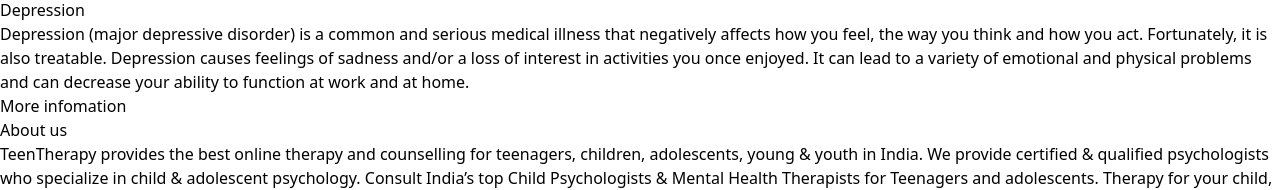
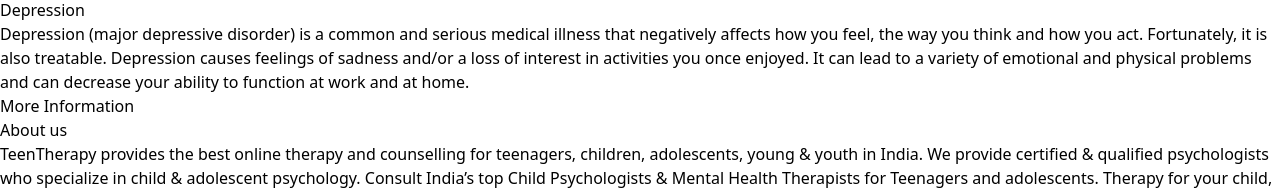
Before and after one commit to mohtashim21/Mental-health-project-frontend, a React (Vite) app: page / in a window 1280 px wide. Shown: the part 3616-3806 px from the top of the page. Built offline with nearby package versions, Linux system fonts and the light colour scheme.

Commit message:
change button color

```diff
--- a/src/components/Home.jsx
+++ b/src/components/Home.jsx
@@ -25,7 +25,7 @@
 
       <div className="flex mt-5 mx-[8%] gap-12 flex-col md:flex-row">
         <div className="">
-          <img src={stress} alt="stress" className=" rounded-lg mt-0" />
+          <img src={stress} alt="stress" className="rounded-lg" />
           <h2 className="text-center text-3xl font-bold my-7">Stress</h2>
           <p className="leading-7 text-lg">
             Stress can be defined as any type of change that causes physical,
@@ -39,7 +39,7 @@
         </div>
 
         <div className="">
-          <img src={thinking} alt="stress" className=" mr-[5%] mt-0 " />
+          <img src={thinking} alt="stress" className=" mr-[5%]" />
           <h2 className="text-center text-3xl font-bold mt-4 md:mt-[8rem] mb-7">Overthinking</h2>
           <p className="leading-7 text-lg">
             Overthinking is defined as “a loop of unproductive thoughts” or “an
@@ -54,7 +54,7 @@
         </div>
 
         <div className="">
-          <img src={depression} alt="stress" className=" rounded-lg" />
+          <img src={depression} alt="stress" className="rounded-lg" />
           <h2 className="text-center text-3xl font-bold my-5">Depression</h2>
           <p className="leading-7 text-lg">
             Depression (major depressive disorder) is a common and serious
@@ -70,7 +70,11 @@
       </div>
 
         <div className="flex justify-center mt-8 ">
-         <NavLink to='/moreinfo'><button className="border-2 border-black bg-[#22C55E] py-3 px-4 rounded-lg font-bold  text-black-500" id="allbtn">More infomation</button></NavLink>
+        <NavLink to="/moreinfo">
+          <button className="px-6 py-3 bg-[#22C55E] text-white font-semibold rounded-lg focus:outline-none hover:bg-green-700 transition-colors">
+            More Information
+          </button>
+        </NavLink>
           </div>
 
 <div className="flex  mt-8 gap-20 ml-5 md:flex-row flex-col">
@@ -90,7 +94,9 @@
            </div>
 
            <div className="flex justify-center mt-10 mb-5">
-          <button className="border-2 border-black bg-[#22C55E] py-3 px-4 rounded-lg font-bold  text-black-900" id="allbtn">Book Appointment Now</button>
+           <button className="px-6 py-3 bg-[#22C55E] text-white font-semibold rounded-lg focus:outline-none hover:bg-green-700 transition-colors">
+          Book Appointment Now
+        </button>
           </div>
 
     </motion.main>
```
